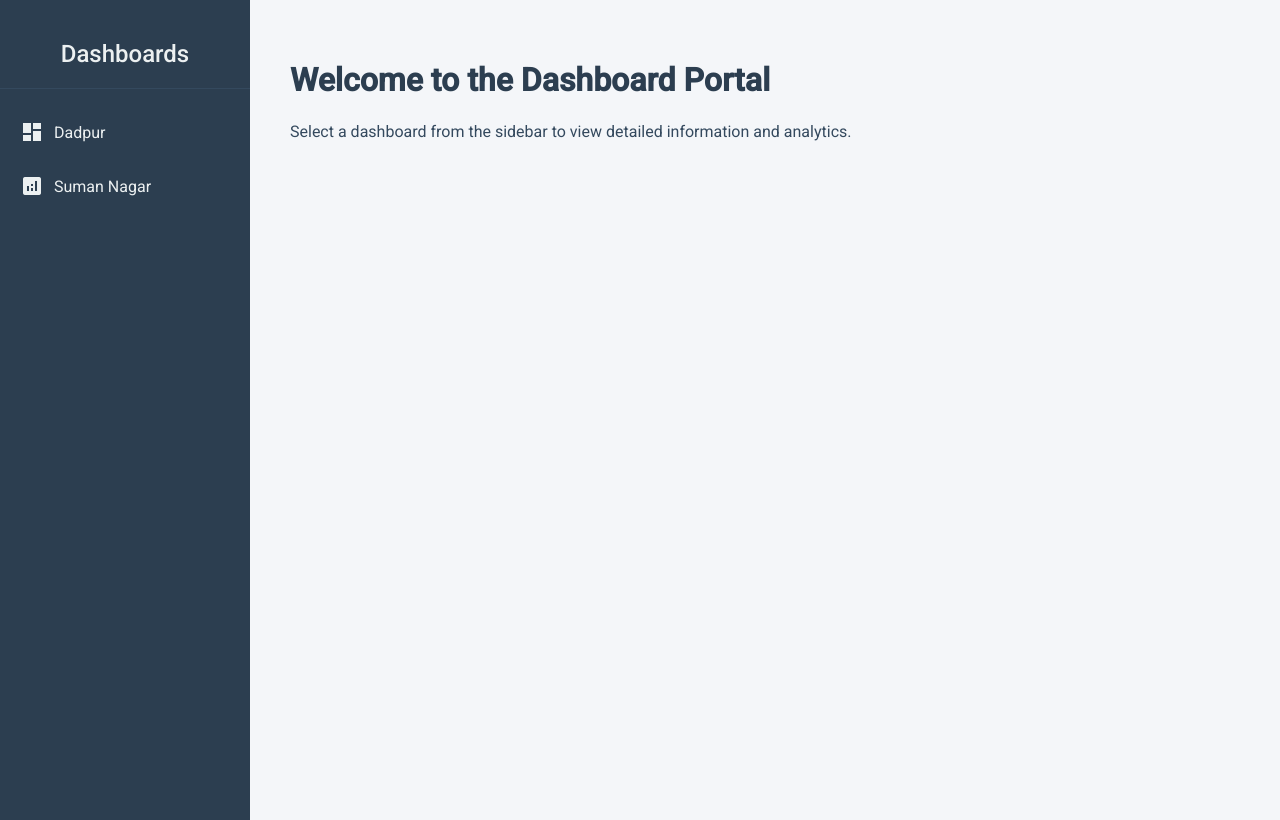
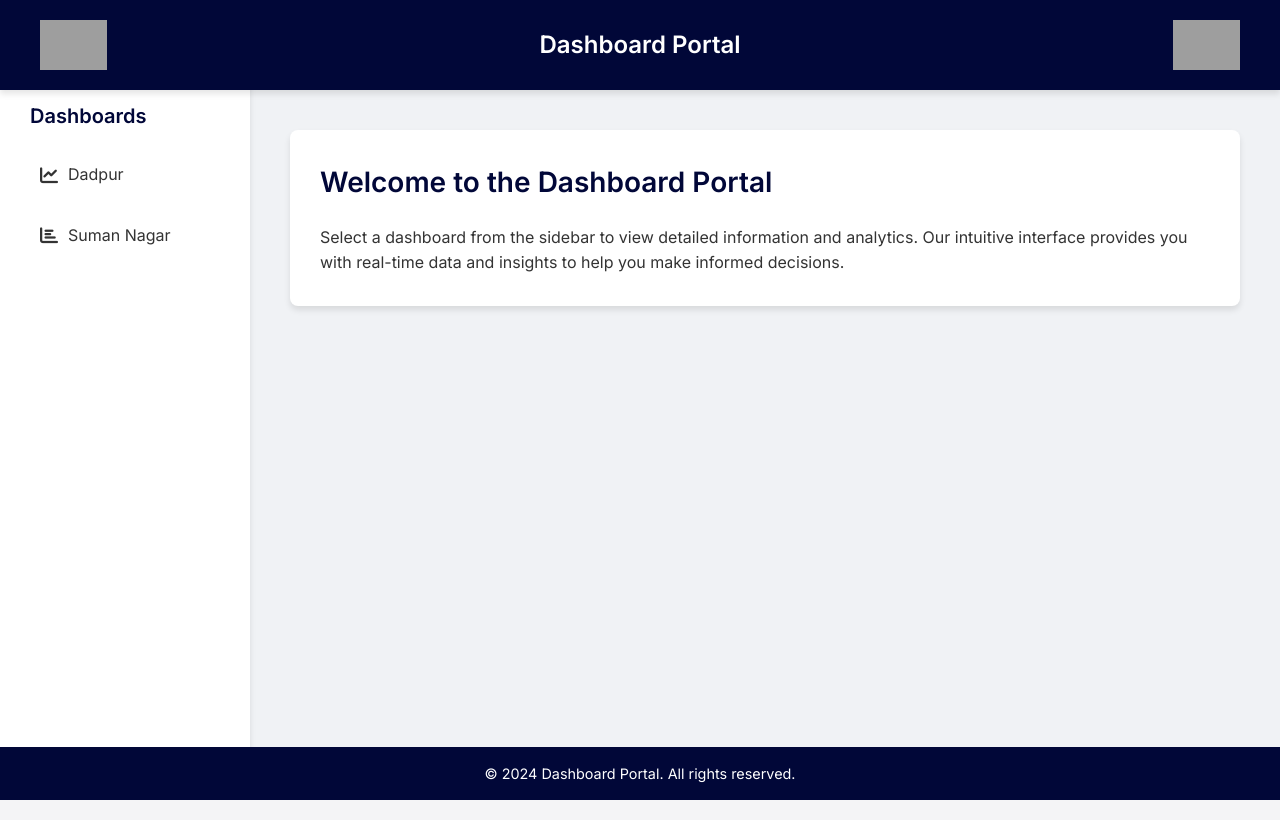
Before and after one commit to Hydroinfromatics/Haridwar, a Flask app: page / in a window 1280 px wide. Run offline with Flask 3, Linux system fonts and the light colour scheme; grey boxes are pictures that could not be loaded.

Commit message:
Update index.html

```diff
--- a/templates/index.html
+++ b/templates/index.html
@@ -3,92 +3,192 @@
 <head>
     <meta charset="UTF-8">
     <meta name="viewport" content="width=device-width, initial-scale=1.0">
-    <title>Dashboard Navigation</title>
-    <link href="https://fonts.googleapis.com/css2?family=Roboto:wght@300;400;500&display=swap" rel="stylesheet">
-    <link href="https://fonts.googleapis.com/icon?family=Material+Icons" rel="stylesheet">
+    <title>Dashboard Portal</title>
+    <link href="https://fonts.googleapis.com/css2?family=Inter:wght@300;400;600;700&display=swap" rel="stylesheet">
+    <link href="https://cdnjs.cloudflare.com/ajax/libs/font-awesome/6.0.0-beta3/css/all.min.css" rel="stylesheet">
     <style>
-        body {
-            display: flex;
+        :root {
+            --primary-color: #010738;
+            --secondary-color: #f0f2f5;
+            --text-color: #333;
+            --accent-color: #3498db;
+            --shadow: 0 4px 6px rgba(0, 0, 0, 0.1);
+        }
+
+        * {
             margin: 0;
             padding: 0;
-            font-family: 'Roboto', sans-serif;
-            background-color: #f4f6f9;
+            box-sizing: border-box;
         }
+
+        body {
+            font-family: 'Inter', sans-serif;
+            background-color: var(--secondary-color);
+            color: var(--text-color);
+            line-height: 1.6;
+        }
+
+        .wrapper {
+            display: flex;
+            min-height: 100vh;
+        }
+
+        header {
+            background-color: var(--primary-color);
+            padding: 20px;
+            position: fixed;
+            width: 100%;
+            top: 0;
+            z-index: 1000;
+            box-shadow: var(--shadow);
+        }
+
+        .header-content {
+            display: flex;
+            justify-content: space-between;
+            align-items: center;
+            max-width: 1200px;
+            margin: 0 auto;
+        }
+
+        .logo {
+            height: 50px;
+            width: auto;
+        }
+
+        .header-title h1 {
+            color: white;
+            font-size: 24px;
+            font-weight: 600;
+        }
+
         .sidebar {
             width: 250px;
-            background-color: #2c3e50;
+            background-color: white;
+            padding: 30px;
+            padding-top: 100px;
             height: 100vh;
-            color: #ecf0f1;
-            padding-top: 20px;
-            transition: all 0.3s;
+            position: fixed;
+            box-shadow: var(--shadow);
         }
-        .sidebar-header {
-            padding: 20px;
-            text-align: center;
-            border-bottom: 1px solid #34495e;
+
+        .sidebar-header h2 {
+            color: var(--primary-color);
+            font-weight: 600;
+            margin-bottom: 20px;
+            font-size: 20px;
         }
-        .sidebar-header h2 {
-            margin: 0;
-            font-size: 24px;
-            font-weight: 500;
-        }
-        .sidebar-menu {
-            padding: 0;
+
+        .sidebar ul {
             list-style-type: none;
         }
-        .sidebar-menu li {
-            padding: 15px 20px;
-            transition: all 0.3s;
+
+        .sidebar li {
+            margin-bottom: 15px;
         }
-        .sidebar-menu li:hover {
-            background-color: #34495e;
-        }
-        .sidebar-menu a {
-            color: #ecf0f1;
+
+        .sidebar a {
             text-decoration: none;
+            color: var(--text-color);
             display: flex;
             align-items: center;
+            padding: 10px;
+            border-radius: 5px;
+            transition: all 0.3s ease;
         }
-        .sidebar-menu .material-icons {
+
+        .sidebar a:hover {
+            background-color: var(--secondary-color);
+            color: var(--accent-color);
+        }
+
+        .sidebar a i {
             margin-right: 10px;
+            font-size: 18px;
         }
+
         .content {
             flex-grow: 1;
             padding: 40px;
+            margin-left: 250px;
+            margin-top: 90px;
         }
+
+        .content-card {
+            background-color: white;
+            border-radius: 8px;
+            padding: 30px;
+            box-shadow: var(--shadow);
+        }
+
         .content h1 {
-            color: #2c3e50;
+            color: var(--primary-color);
             margin-bottom: 20px;
+            font-size: 28px;
+            font-weight: 600;
         }
-        .content p {
-            color: #34495e;
-            line-height: 1.6;
+
+        footer {
+            background-color: var(--primary-color);
+            color: white;
+            text-align: center;
+            padding: 15px;
+            font-size: 0.9em;
+            position: fixed;
+            bottom: 0;
+            width: 100%;
+        }
+
+        @media (max-width: 768px) {
+            .wrapper {
+                flex-direction: column;
+            }
+
+            .sidebar {
+                width: 100%;
+                height: auto;
+                position: static;
+                padding-top: 90px;
+            }
+
+            .content {
+                margin-left: 0;
+            }
         }
     </style>
 </head>
 <body>
+    <header>
+        <div class="header-content">
+            <img src="{{ url_for('static', filename='logo.png') }}" alt="Logo" class="logo">
+            <div class="header-title">
+                <h1>Dashboard Portal</h1>
+            </div>
+            <img src="{{ url_for('static', filename='IITM.svg') }}" alt="IITM Logo" class="logo">
+        </div>
+    </header>
+
+    <div class="wrapper">
         <div class="sidebar">
             <div class="sidebar-header">
                 <h2>Dashboards</h2>
             </div>
-        <ul class="sidebar-menu">
-            <li>
-                <a href="{{ url_for('dadpur') }}">
-                    <span class="material-icons">dashboard</span>
-                    Dadpur
-                </a>
-            </li>
-            <li>
-                <a href="{{ url_for('suman_nagar') }}">
-                    <span class="material-icons">analytics</span>
-                    Suman Nagar
-                </a>
-            </li>
+            <ul>
+                <li><a href="{{ url_for('dadpur') }}" aria-label="Go to Dadpur dashboard"><i class="fas fa-chart-line"></i>Dadpur</a></li>
+                <li><a href="{{ url_for('suman_nagar') }}" aria-label="Go to Suman Nagar dashboard"><i class="fas fa-chart-bar"></i>Suman Nagar</a></li>
             </ul>
         </div>
+
         <div class="content">
+            <div class="content-card">
                 <h1>Welcome to the Dashboard Portal</h1>
-        <p>Select a dashboard from the sidebar to view detailed information and analytics.</p>
+                <p>Select a dashboard from the sidebar to view detailed information and analytics. Our intuitive interface provides you with real-time data and insights to help you make informed decisions.</p>
             </div>
+        </div>
+    </div>
+
+    <footer>
+        <p>&copy; 2024 Dashboard Portal. All rights reserved.</p>
+    </footer>
 </body>
 </html>
```
Lines whose indentation alone changed are shown as unchanged.
